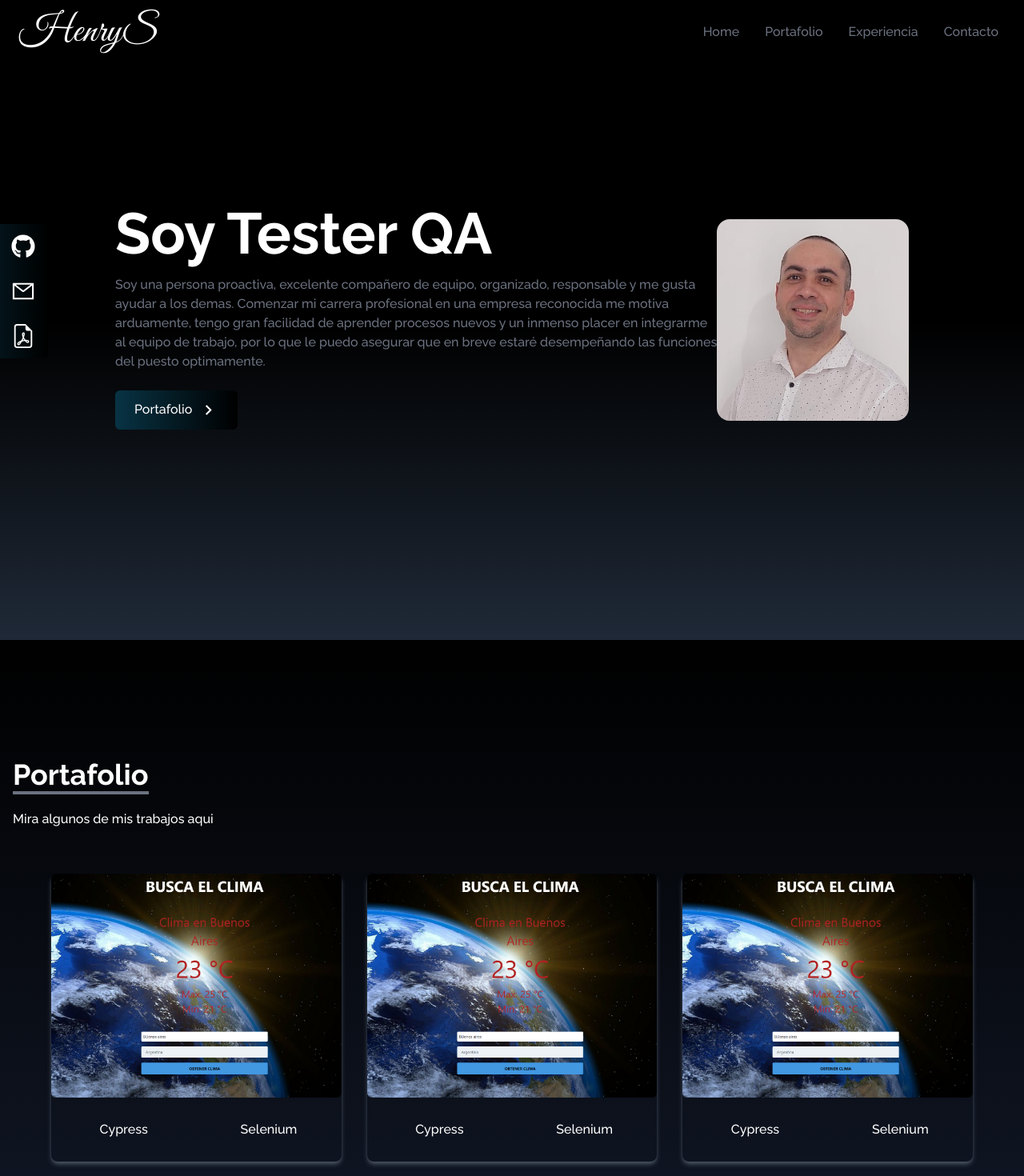
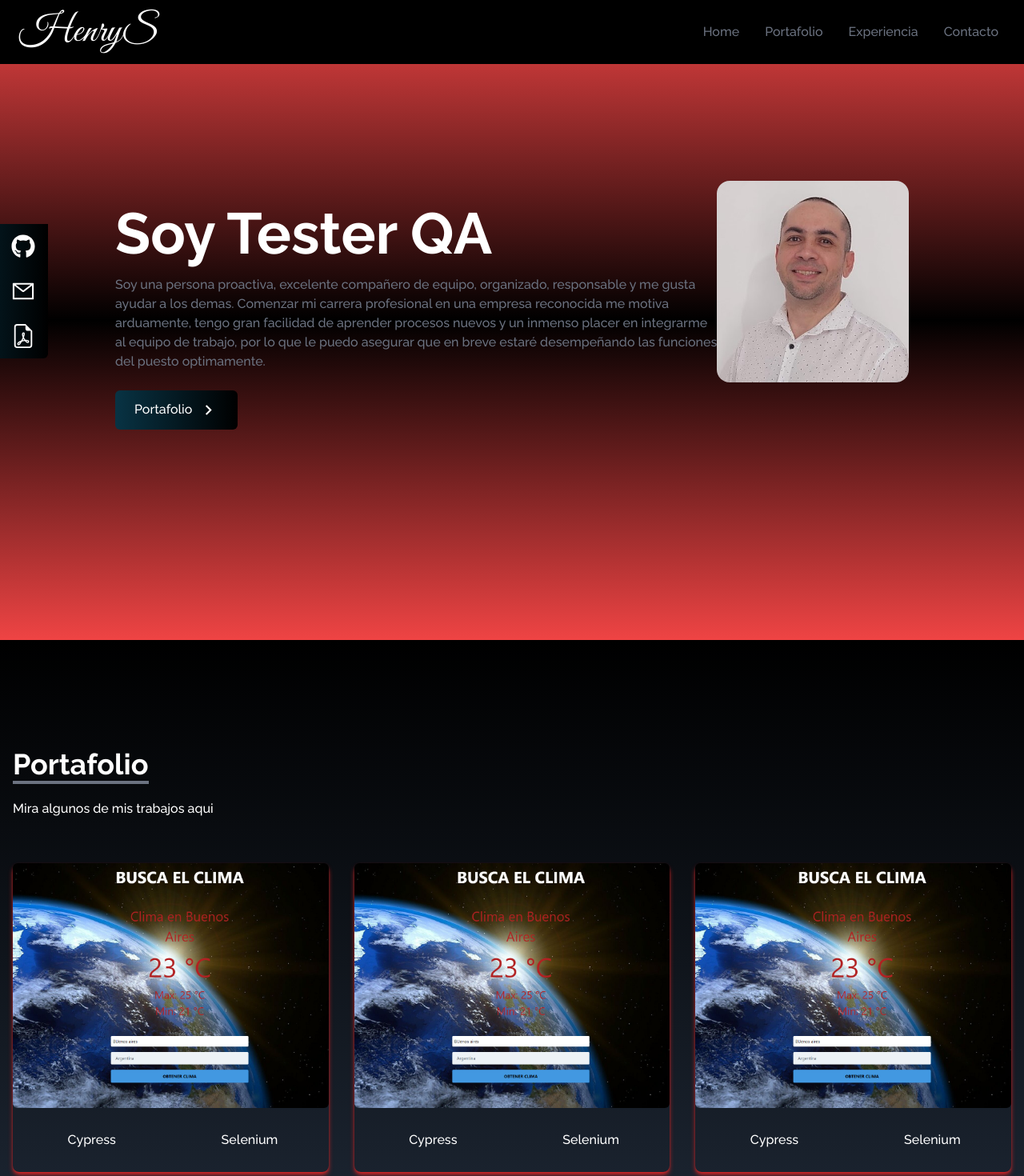
Before and after one commit to hrsd83/Portafolio-Henry, a React (Vite) app: page / in a window 1280 px wide. Shown: the top 1470 px of the page at 80% size. Built offline with nearby package versions, Linux system fonts and the light colour scheme.

Commit message:
Se arregla foto

```diff
--- a/src/components/Experiencia.jsx
+++ b/src/components/Experiencia.jsx
@@ -111,7 +111,7 @@ const Experiencia = () => {
     ]
 
   return (
-    <div className ='bg-gradient-to-b from-gray-800 to-black w-full h-full  '>
+    <div className ='bg-gradient-to-b from-gray-800 to-black w-full h-full '>
 
         <div className='max-w-screen-lg mx-auto p-4 flex flex-col justify-center w-full h-full text-white'>
             <div>
--- a/src/components/Home.jsx
+++ b/src/components/Home.jsx
@@ -5,10 +5,10 @@ import {MdKeyboardArrowRight} from 'react-icons/md'
 
 const Home = () => {
   return (
-    <div className='h-screen w-full bg-gradient-to-b from-black via-black to-gray-800 '>
+    <div className='h-screen w-full bg-gradient-to-b from-red-500 via-black to-red-500 '>
 
-        <div className='max-w-screen-lg mx-auto  flex flex-col items-center justify-center h-full px-4  md:flex-row  '>
-            <div className='flex flex-col justify-center h-full '>
+        <div className='max-w-screen-lg mx-auto  flex flex-col items-center justify-center h-full px-4   md:flex-row '>
+            <div className='flex flex-col justify-center h-full  '>
                 <h2 className='text-4xl sm:text-7xl font-bold text-white'>Soy Tester QA</h2>
 
                 <p className='text-gray-500 py-4'>Soy una persona proactiva, excelente compañero de equipo, organizado, responsable y me gusta ayudar a los demas. Comenzar mi carrera profesional en una empresa reconocida me motiva arduamente,  tengo gran facilidad de aprender procesos nuevos y un inmenso placer en integrarme al equipo de trabajo, por lo que le puedo asegurar  que en breve  estaré desempeñando las funciones del puesto optimamente.</p>
@@ -19,8 +19,8 @@ const Home = () => {
                     </button>
                 </div>
             </div>
-            <div className='rounded-2xl mx-auto w-auto md:w-full' >
-                <img src={HenryS} alt='Mi Foto' className='rounded-2xl mx-auto h-auto   md:w-full sm: w-full '></img>
+            <div className='rounded-2xl mx-auto w-auto md:w-full mb-24' >
+                <img src={HenryS} alt='Mi Foto' className='rounded-2xl mx-auto h-auto md:w-full sm: w-full  '></img>
             </div>
         </div>
     </div>
--- a/src/components/Portafolio.jsx
+++ b/src/components/Portafolio.jsx
@@ -20,17 +20,17 @@ const Portafolio = () => {
 
     ]
   return (
-    <div className=' bg-gradient-to-b from-black to-gray-900 w-full text-white md:h-screen'>
+    <div className=' bg-gradient-to-b from-black to-gray-800 w-full text-white md:h-screen'>
         <div className='max-w-screen-xl p-4 mx-auto flex flex-col justify-center w-full h-full'>
             <div className='pb-8'>
                 <p className='text-4xl font-bold inline border-b-4 border-gray-500'>Portafolio</p>
                 <p className='py-6'>Mira algunos de mis trabajos aqui</p>
             </div>
 
-            <div className=' grid sm:grid-cols-2 md:grid-cols-3 gap-8 px-12 sm:xp-0'
+            <div className=' grid sm:grid-cols-2 md:grid-cols-3 gap-8 px-12 sm:px-0'
             >
                 {portafolios.map(({id, src}) => (
-                    <div key={id} className='shadow-md shadow-gray-600 rounded-lg'>
+                    <div key={id} className=' shadow-md shadow-red-600 rounded-lg '>
                     <img src= {src} alt='clima' className='rounded-md duration-200 hover:scale-105'></img>
                     <div className='flex items-center justify-center'>
                         <button className='w-1/2 px-6 py-3 m-4 duration-200 hover:scale-105'>Cypress</button>
```
Also changed, not shown: src/components/NavBar.jsx (line endings or trailing spaces).
